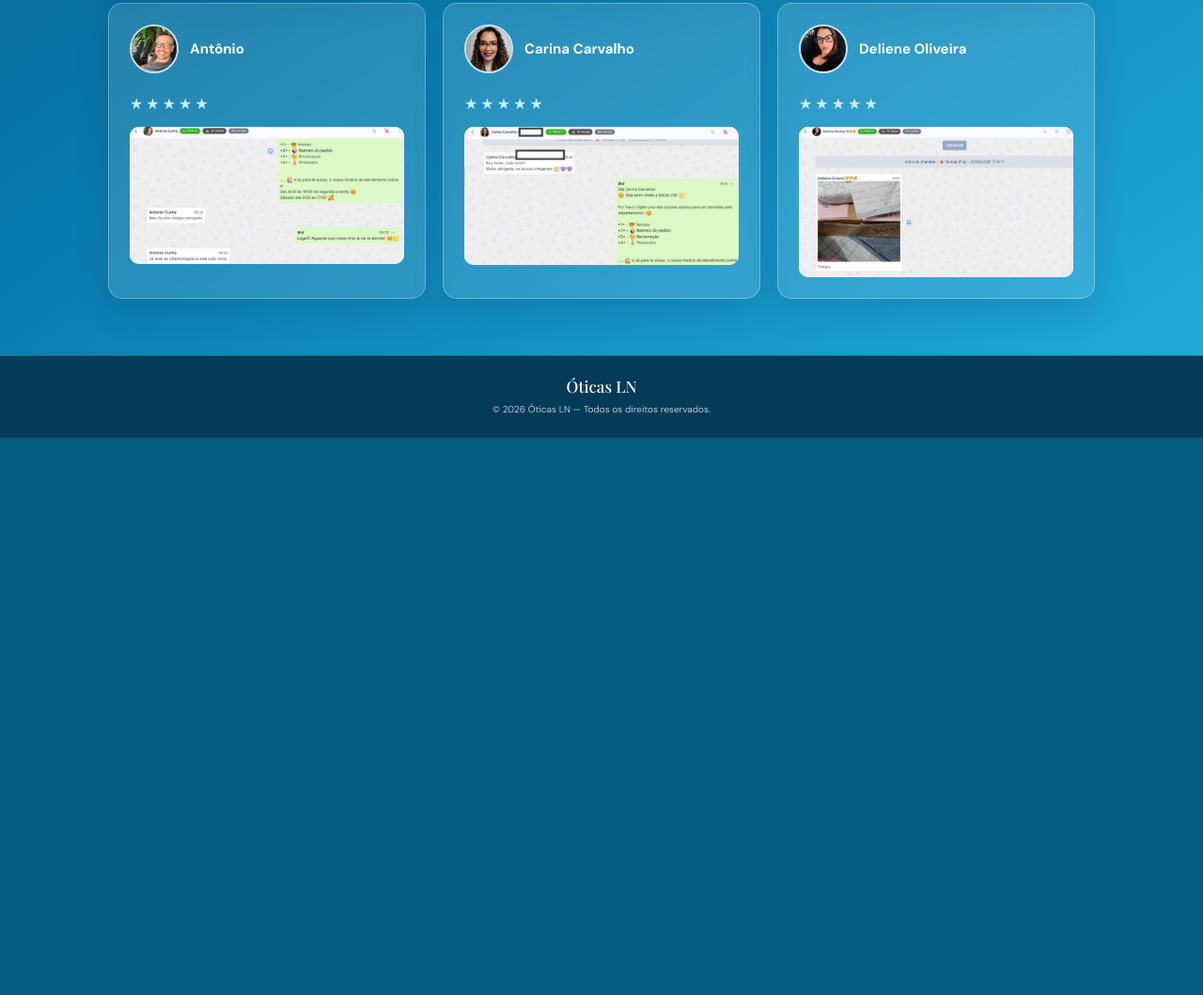
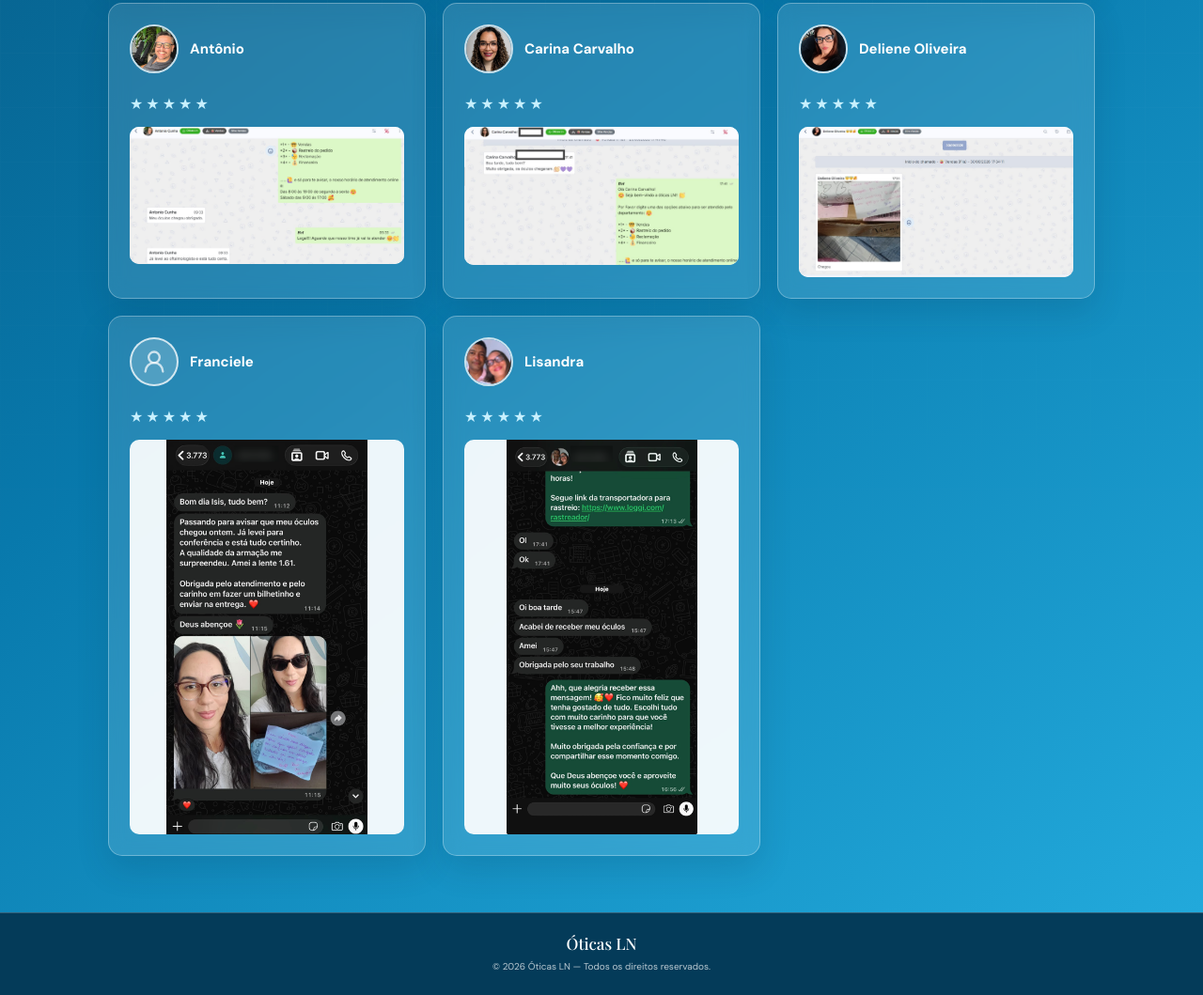
Before and after one commit to lucastargino950-hue/oticas-luna, a plain HTML site: page avaliacoes.html in a window 1280 px wide. Shown: the part 988-2047 px from the top of the page at 94% size. Before the commit the page ends 1454 px from the top, so only its background shows below. Drawn offline with nearby package versions, Linux system fonts and the light colour scheme; a web font is replaced by a local one.

Commit message:
Atualizacao das avaliacoes

```diff
--- a/avaliacoes.css
+++ b/avaliacoes.css
@@ -77,6 +77,21 @@
   border:2px solid rgba(255,255,255,.75);
   border-radius:50%;
   object-fit:cover
+}
+.review-avatar-placeholder {
+  display:grid;
+  width:52px;
+  height:52px;
+  flex:none;
+  place-items:center;
+  border:2px solid rgba(255,255,255,.75);
+  border-radius:50%;
+  background:rgba(255,255,255,.2);
+  color:var(--paper-muted)
+}
+.review-avatar-placeholder svg {
+  width:28px;
+  height:28px
 }
 .review-person h2 {
   margin:0;
--- a/avaliacoes.html
+++ b/avaliacoes.html
@@ -133,6 +133,32 @@
           <img class="review-image" src="images/9 cliente.jpeg" alt="Mensagem da avaliação de Deliene Oliveira" loading="lazy">
         </button>
       </article>
+
+      <article class="review-card">
+        <div class="review-person">
+          <span class="review-avatar-placeholder" aria-hidden="true"><i data-lucide="user-round"></i></span>
+          <div>
+            <h2>Franciele</h2>
+          </div>
+        </div>
+        <div class="stars" aria-label="5 estrelas">★★★★★</div>
+        <button class="review-image-button" type="button" aria-label="Ampliar mensagem da avaliação de Franciele">
+          <img class="review-image" src="images/Resultado da análise 1.png" alt="Mensagem da avaliação de Franciele" loading="lazy">
+        </button>
+      </article>
+
+      <article class="review-card">
+        <div class="review-person">
+          <img src="images/lisandra.jpeg" alt="Foto de Lisandra" loading="lazy">
+          <div>
+            <h2>Lisandra</h2>
+          </div>
+        </div>
+        <div class="stars" aria-label="5 estrelas">★★★★★</div>
+        <button class="review-image-button" type="button" aria-label="Ampliar mensagem da avaliação de Lisandra">
+          <img class="review-image" src="images/Resultado da análise 2.png" alt="Mensagem da avaliação de Lisandra" loading="lazy">
+        </button>
+      </article>
     </section>
   </main>
 
```
Also changed, not shown: images/Resultado da análise 1.png (added), images/Resultado da análise 2.png (added), images/lisandra.jpeg (added).
